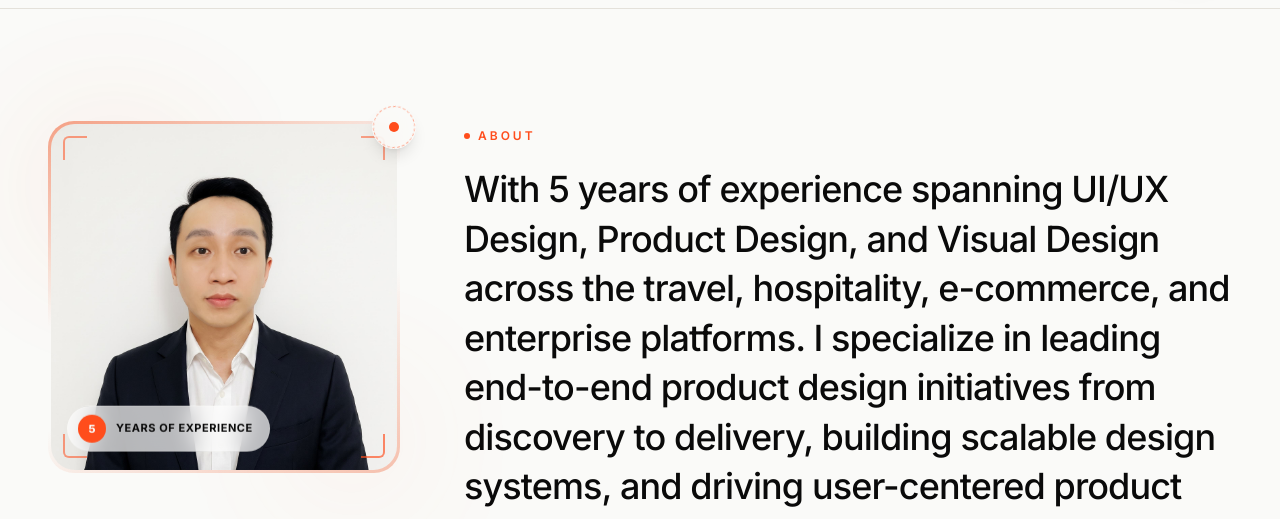
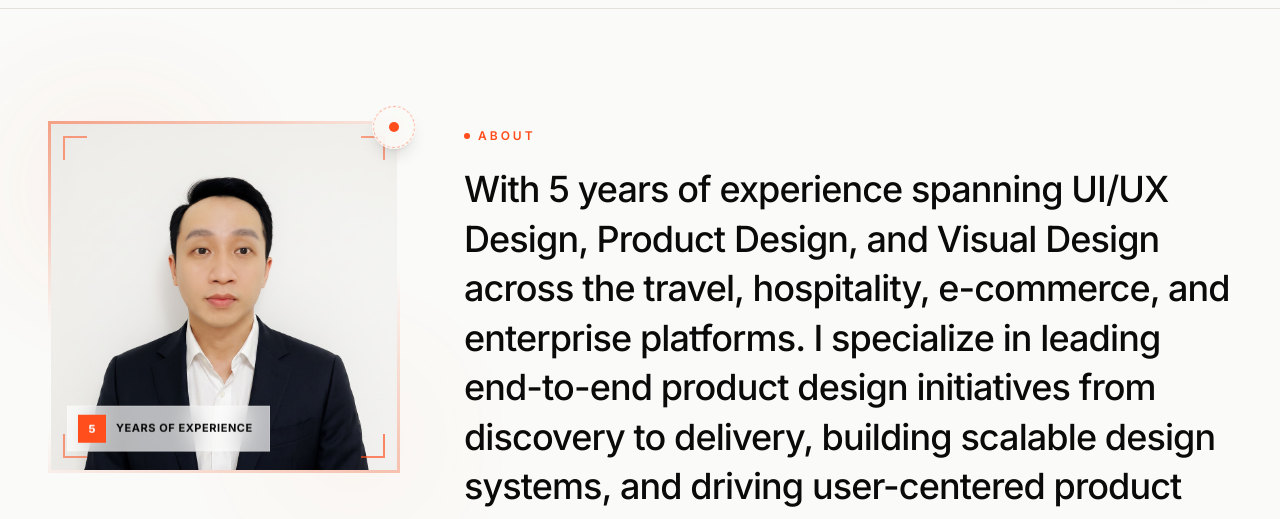
Before and after one commit to myqdh/eric89, a React (Vite) app: page / in a window 1280 px wide. Shown: the part 840-1359 px from the top of the page. Built offline with nearby package versions, Linux system fonts and the light colour scheme.

Commit message:
Update project 28/08/2026

```diff
--- a/src/components/About.jsx
+++ b/src/components/About.jsx
@@ -84,14 +84,14 @@ export default function About() {
             {/* animated gradient border + subtle cursor tilt */}
             <div
               ref={frameRef}
-              className="relative rounded-[26px] p-[3px] transition-transform duration-300 ease-out animate-[ab-borderShift_7s_ease-in-out_infinite]"
+              className="relative    p-[3px] transition-transform duration-300 ease-out animate-[ab-borderShift_7s_ease-in-out_infinite]"
               style={{
                 background:
                   "linear-gradient(155deg, rgba(239,90,42,0.55), rgba(255,255,255,0) 40%, rgba(255,255,255,0) 60%, rgba(239,90,42,0.35))",
                 transformStyle: "preserve-3d",
               }}
             >
-              <div className="relative rounded-[24px] overflow-hidden">
+              <div className="relative overflow-hidden">
                 <img
                   src="/assets/portrait.jpg"
                   alt={`Portrait of ${profile.name}`}
@@ -104,26 +104,26 @@ export default function About() {
 
                 {/* corner scan brackets — AI recognition motif */}
                 <span
-                  className="absolute top-3 left-3 w-6 h-6 border-t-2 border-l-2 border-ember rounded-tl-md animate-[ab-bracketPulse_3.2s_ease-in-out_infinite]"
+                  className="absolute top-3 left-3 w-6 h-6 border-t-2 border-l-2 border-ember  animate-[ab-bracketPulse_3.2s_ease-in-out_infinite]"
                   aria-hidden
                 />
                 <span
-                  className="absolute top-3 right-3 w-6 h-6 border-t-2 border-r-2 border-ember rounded-tr-md animate-[ab-bracketPulse_3.2s_ease-in-out_infinite] [animation-delay:.3s]"
+                  className="absolute top-3 right-3 w-6 h-6 border-t-2 border-r-2 border-ember  animate-[ab-bracketPulse_3.2s_ease-in-out_infinite] [animation-delay:.3s]"
                   aria-hidden
                 />
                 <span
-                  className="absolute bottom-3 left-3 w-6 h-6 border-b-2 border-l-2 border-ember rounded-bl-md animate-[ab-bracketPulse_3.2s_ease-in-out_infinite] [animation-delay:.6s]"
+                  className="absolute bottom-3 left-3 w-6 h-6 border-b-2 border-l-2 border-ember animate-[ab-bracketPulse_3.2s_ease-in-out_infinite] [animation-delay:.6s]"
                   aria-hidden
                 />
                 <span
-                  className="absolute bottom-3 right-3 w-6 h-6 border-b-2 border-r-2 border-ember rounded-br-md animate-[ab-bracketPulse_3.2s_ease-in-out_infinite] [animation-delay:.9s]"
+                  className="absolute bottom-3 right-3 w-6 h-6 border-b-2 border-r-2 border-ember  animate-[ab-bracketPulse_3.2s_ease-in-out_infinite] [animation-delay:.9s]"
                   aria-hidden
                 />
 
                 {/* experience badge — replaces the flat black tag */}
-                <div className="absolute left-4 bottom-4 flex items-center gap-2.5 rounded-full bg-white/70 backdrop-blur-md border border-paper/15 pl-2.5 pr-4 py-2 animate-[ab-float_5.5s_ease-in-out_infinite]">
+                <div className="absolute left-4 bottom-4 flex items-center gap-2.5  bg-white/70 backdrop-blur-md border border-paper/15 pl-2.5 pr-4 py-2 animate-[ab-float_5.5s_ease-in-out_infinite]">
                   {expNumber && (
-                    <span className="flex items-center justify-center w-7 h-7 rounded-full bg-ember from-ember to-ember/60 text-[11px] font-extrabold text-paper">
+                    <span className="flex items-center justify-center w-7 h-7  bg-ember from-ember to-ember/60 text-[11px] font-extrabold text-paper">
                       {expNumber}
                     </span>
                   )}
```
